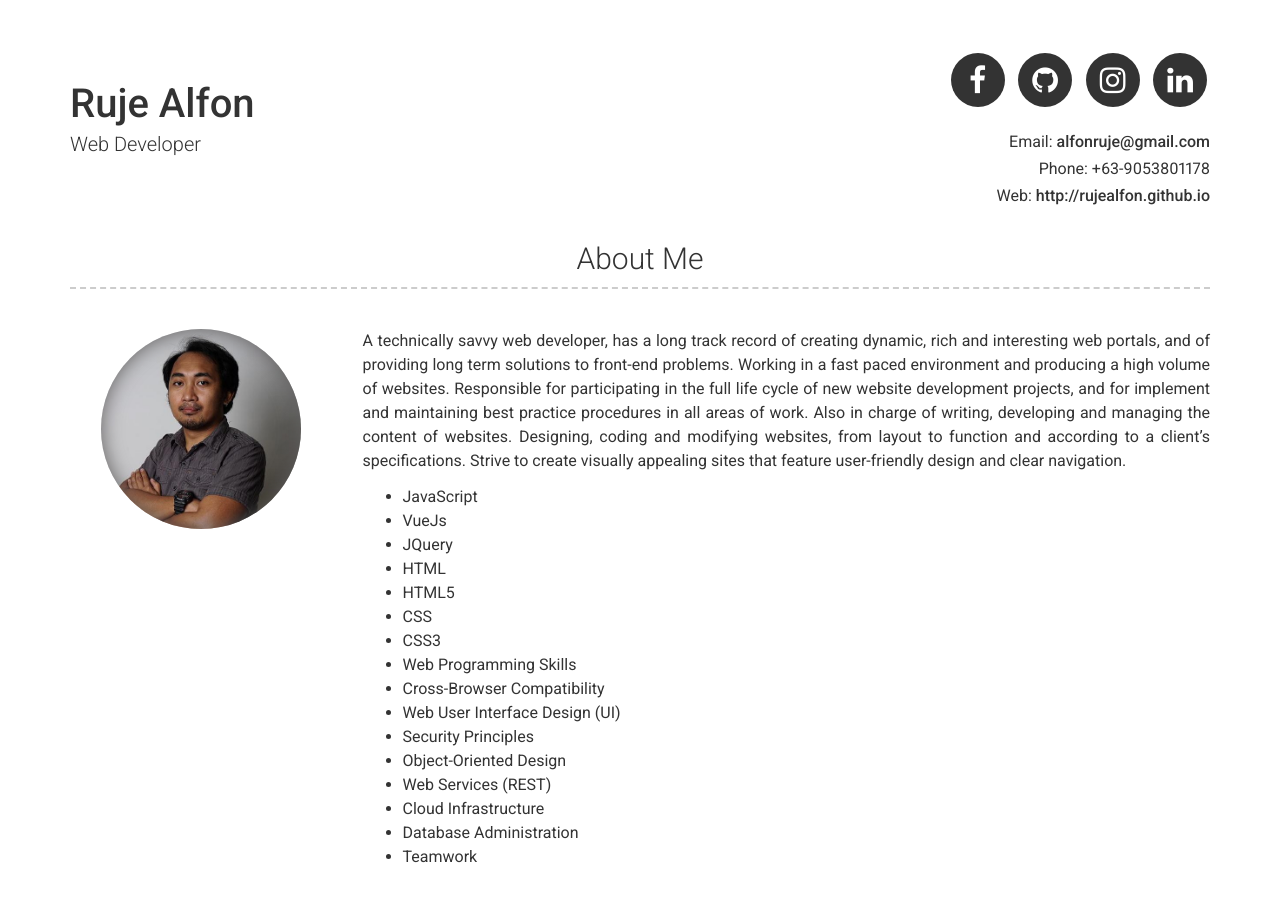
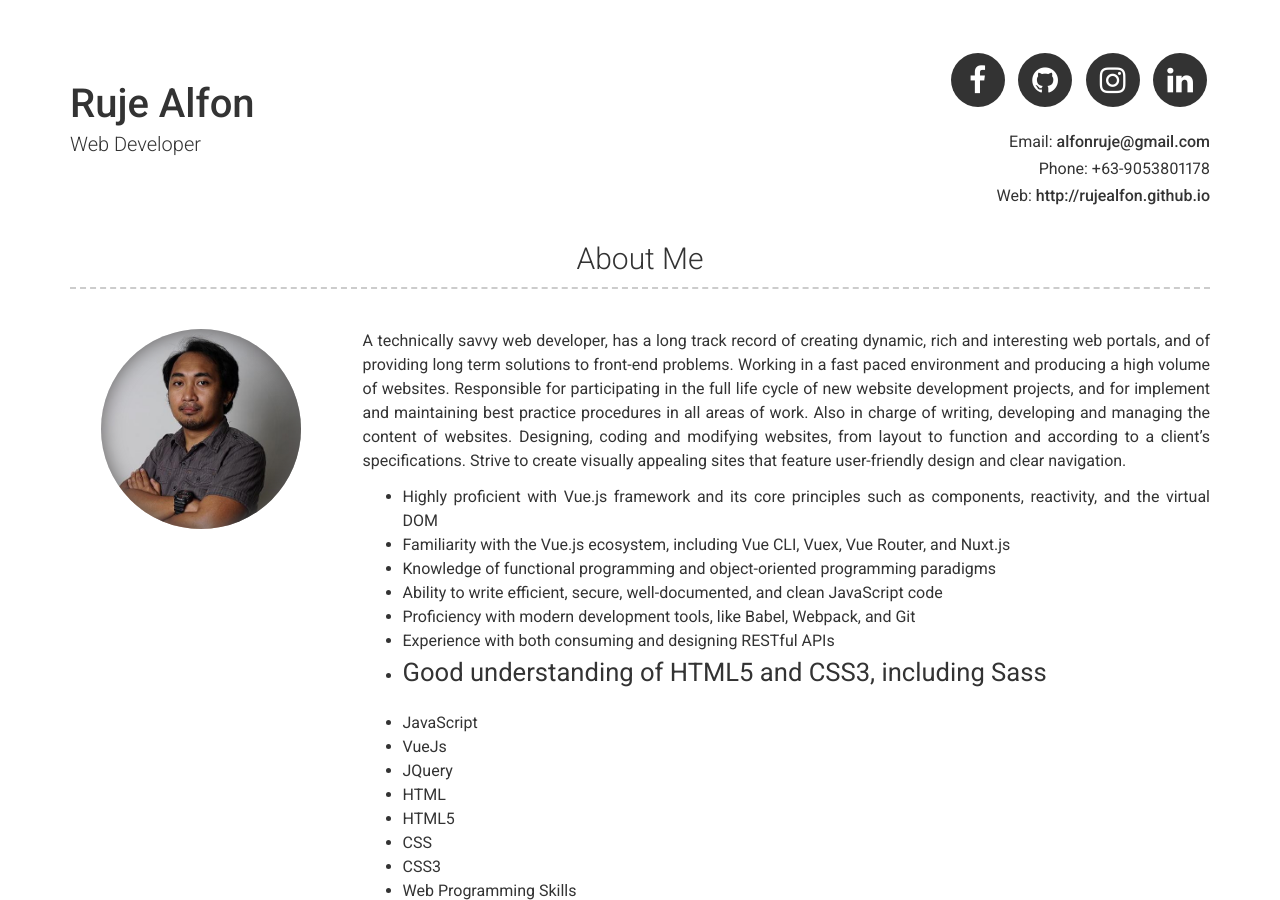
Before and after one commit to rujealfon/rujealfon.github.io, a Jekyll site: the page built from index.md, in a window 1280 px wide and 900 px high. Built offline with Jekyll 4.4.1, drawn with Linux system fonts in a browser that asks for light colours.

Commit message:
Update _config.yml

```diff
--- a/_config.yml
+++ b/_config.yml
@@ -20,6 +20,14 @@ linkedin_username: rujealfon
 about_profile_image: images/profile.jpeg
 about_content: | # this will include new lines to allow paragraphs
   A technically savvy web developer, has a long track record of creating dynamic, rich and interesting web portals, and of providing long term solutions to front-end problems. Working in a fast paced environment and producing a high volume of websites. Responsible for participating in the full life cycle of new website development projects, and for implement and maintaining best practice procedures in all areas of work. Also in charge of writing, developing and managing the content of websites. Designing, coding and modifying websites, from layout to function and according to a client's specifications. Strive to create visually appealing sites that feature user-friendly design and clear navigation.
+
+   - Highly proficient with Vue.js framework and its core principles such as components, reactivity, and the virtual DOM
+   - Familiarity with the Vue.js ecosystem, including Vue CLI, Vuex, Vue Router, and Nuxt.js
+   - Knowledge of functional programming and object-oriented programming paradigms
+   - Ability to write efficient, secure, well-documented, and clean JavaScript code
+   - Proficiency with modern development tools, like Babel, Webpack, and Git
+   - Experience with both consuming and designing RESTful APIs
+   - Good understanding of HTML5 and CSS3, including Sass
 
    - JavaScript
    - VueJs
```
